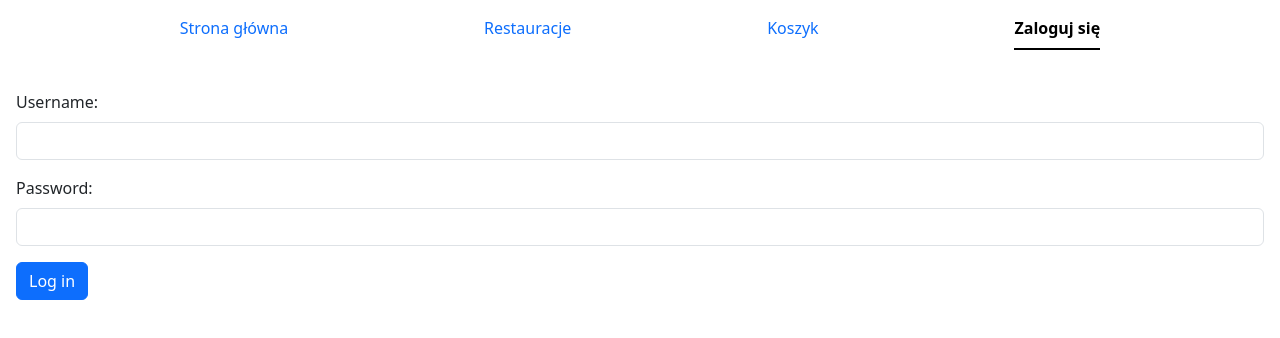
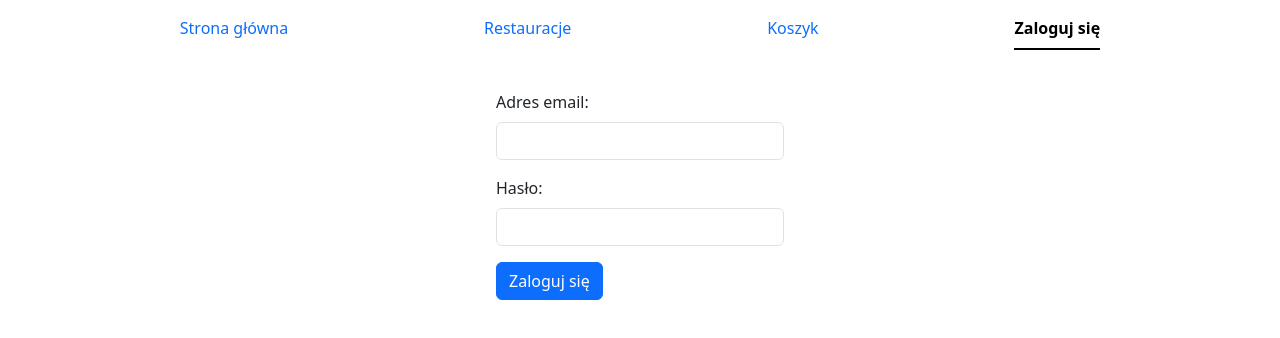
Before and after one commit to Macijke/Delish-Delivery, a React (Create React App) app: page /account in a window 1280 px wide. Shown: the top 338 px of the page. Built offline with nearby package versions, Linux system fonts and the light colour scheme.

Commit message:
Many order changes, login changes, history model added, order data and order history added.

```diff
--- /dev/null
+++ b/src/Pages/HistoryOrderModel.ts
@@ -0,0 +1,13 @@
+export interface HistoryOrder {
+    date: string;
+    totalPrice: number;
+    items: HistoryItem[];
+}
+
+export interface HistoryItem {
+    name: string;
+    price: number;
+    products: string[];
+    meat?: string;
+    sauce?: string;
+}
--- /dev/null
+++ b/src/Pages/OrderData.tsx
@@ -0,0 +1,10 @@
+function OrderData() {
+
+    return(
+        <>
+
+        </>
+    );
+}
+
+export default OrderData;
--- /dev/null
+++ b/src/Pages/OrderHistory.tsx
@@ -0,0 +1,55 @@
+import {useCookies} from "react-cookie";
+import {useEffect, useState} from "react";
+import {HistoryOrder} from "./HistoryOrderModel";
+
+function OrderHistory() {
+    const [cookies, setCookie] = useCookies();
+    const [history, setHistory] = useState<HistoryOrder[]>([]);
+    const userCookie = cookies.user;
+
+    useEffect(() => {
+        fetch(`http://localhost:3333/orderHistory/${userCookie._id}`)
+            .then(response => response.json())
+            .then(json => setHistory(json))
+            .catch(console.error);
+    }, [userCookie]);
+
+    console.log(history)
+
+    return (
+        <>
+            <div className="container">
+                <h1 className="text-center font-weight-100 fw-bold">Historia zamówień</h1>
+                <div className="d-flex justify-content-center flex-wrap">
+                    {history.map((item: any, index: number) => (
+                        <div key={index} className="d-flex flex-column rounded w-25 text-center m-3">
+                            <h3 className="fw-bold">Zamówienie {index + 1}</h3>
+                            <h5 className="fw-bold">Data: {item.date}</h5>
+                            <h5 className="fw-bold">Cena: {item.totalPrice}PLN</h5>
+                            {item.items.map((item: any, index: number) => (
+                                <div key={index} className="d-flex flex-row rounded m-3" style={{minWidth: 125}}>
+                                    <div className="float-end">
+                                        <h3 className="fw-bold">{item.name}</h3>
+                                        <h5 className="fw-bold">Cena: {item.price}PLN</h5>
+                                        {item.meat === null ? "" :
+                                            <div className="text-body-tertiary">
+                                                Mięso: {item.meat}
+                                            </div>
+                                        }
+                                        {item.sauce === null ? "" :
+                                            <div className="text-body-tertiary">
+                                                Sos: {item.sauce}
+                                            </div>
+                                        }
+                                    </div>
+                                </div>
+                            ))}
+                        </div>
+                    ))}
+                </div>
+            </div>
+        </>
+    );
+}
+
+export default OrderHistory;
--- a/src/Pages/OrderModel.ts
+++ b/src/Pages/OrderModel.ts
@@ -9,4 +9,5 @@ export interface Item {
 export interface Order {
     userId: string;
     items: Item[];
+    totalPrice: number;
 }
--- a/src/Pages/components/AccountComponent.tsx
+++ b/src/Pages/components/AccountComponent.tsx
@@ -1,8 +1,23 @@
+import {Link} from "react-router-dom";
+import OrderHistory from "../OrderHistory";
+
 function AccountComponent() {
     return (
-        <div>
-            <h1>Account</h1>
-        </div>
+        <>
+            <div>
+                <nav>
+                    <ul className="nav nav-underline d-flex justify-content-evenly mb-4 mt-2">
+                        {/* <li key="historiaZamowien" className="nav-item">*/}
+                        {/*    <Link to="/account/order/history" className="nav-link">Historia zamówień</Link>*/}
+                        {/*</li> */}
+                        <li key="informacjeKonta" className="nav-item">
+                            <Link to="/account/order/orderdata" className="nav-link">Zmień dane dostawy</Link>
+                        </li>
+                    </ul>
+                </nav>
+            </div>
+            <OrderHistory/>
+        </>
     )
 }
 
--- a/src/Pages/components/CartComponent.tsx
+++ b/src/Pages/components/CartComponent.tsx
@@ -1,9 +1,11 @@
 import {useCart} from "../useCart";
 import {Link} from "react-router-dom";
+import {useCookies} from "react-cookie";
 
 function CartComponent() {
     const {cart, handleDelete, calculateTotalPrice} = useCart();
-
+    const [cookies, setCookie] = useCookies();
+    const userCookie = cookies.user;
     return (
         <article className="d-flex justify-content-center flex-column align-items-center">
             {cart.length === 0 ? <div><h1 className="text-center font-weight-100 fw-bold">Koszyk jest pusty</h1></div> :
@@ -39,7 +41,7 @@ function CartComponent() {
                 <hr/>
                 <h2>Całkowita cena: {calculateTotalPrice()}PLN</h2>
                 <hr/>
-                <Link to="/cart/complete" className="btn btn-primary text-center">Zamów</Link>
+                {userCookie ? <Link to="/cart/complete" className="btn btn-primary text-center">Zamów</Link> : <Link to="/account" className="btn btn-primary text-center">Zaloguj się</Link>}
             </div>}
 
         </article>
--- a/src/Pages/components/CompleteOrder.tsx
+++ b/src/Pages/components/CompleteOrder.tsx
@@ -23,7 +23,8 @@ function CompleteOrder() {
         });
         let order: Order = {
             userId: cookieUser[0]._id,
-            items: itemsOrder
+            items: itemsOrder,
+            totalPrice: cart.reduce((acc: number, item: any) => acc + item.price, 0)
         }
         console.log(order);
         fetch('http://localhost:3333/makeOrder', {
--- a/src/Pages/components/LoginComponent.tsx
+++ b/src/Pages/components/LoginComponent.tsx
@@ -34,24 +34,28 @@ const LoginForm: React.FC = () => {
                 setCookie('user', json, { path: '/', expires: new Date(), maxAge: 3600});
                 history.push('/account');
             } else {
-                setError('Invalid username or password');
+                setError('Nieprawidłowy adres email lub hasło. Spróbuj ponownie.');
             }
         }).catch(console.error);
     };
 
     return (
-        <form onSubmit={login} className="p-3">
+        <main className="d-flex justify-content-center">
+            <article className="w-25 d-flex justify-content-center">
+                <form onSubmit={login} className="p-3 flex-grow-1">
                     <div className="mb-3">
-                <label className="form-label">Username:</label>
+                        <label className="form-label">Adres email:</label>
                         <input type="text" name="email" onChange={handleInputChange} className="form-control"/>
                     </div>
                     <div className="mb-3">
-                <label className="form-label">Password:</label>
+                        <label className="form-label">Hasło:</label>
                         <input type="password" name="password" onChange={handleInputChange} className="form-control"/>
                     </div>
                     {error && <div className="alert alert-danger">{error}</div>}
-            <button type="submit" className="btn btn-primary">Log in</button>
+                    <button type="submit" className="btn btn-primary">Zaloguj się</button>
                 </form>
+            </article>
+        </main>
     );
 };
 
--- a/src/index.tsx
+++ b/src/index.tsx
@@ -8,6 +8,8 @@ import Account from "./Pages/Account";
 import Menu from "./Pages/Menu";
 import Order from "./Pages/Order";
 import CompleteOrder from "./Pages/components/CompleteOrder";
+import OrderData from "./Pages/OrderData";
+import OrderHistory from "./Pages/OrderHistory";
 
 const root = ReactDOM.createRoot(
     document.getElementById('root') as HTMLElement
@@ -19,10 +21,13 @@ root.render(
             <Route path="/" exact component={App}/>
             <Route path="/restaurants" component={Restaurants}/>
             <Route path="/cart" exact component={Cart}/>
-            <Route path="/account" component={Account}/>
+            <Route path="/account" exact component={Account}/>
             <Route path="/menu/:id" component={Menu}/>
             <Route path="/order/:foodId/:restaurantId" component={Order}/>
             <Route path="/cart/complete" component={CompleteOrder}/>
+            <Route path="/account/order/history" component={OrderHistory}/>
+            <Route path="/account/order/orderdata" component={OrderData}/>
+
         </Switch>
     </Router>
 );
```
Lines whose indentation alone changed are shown as unchanged.
